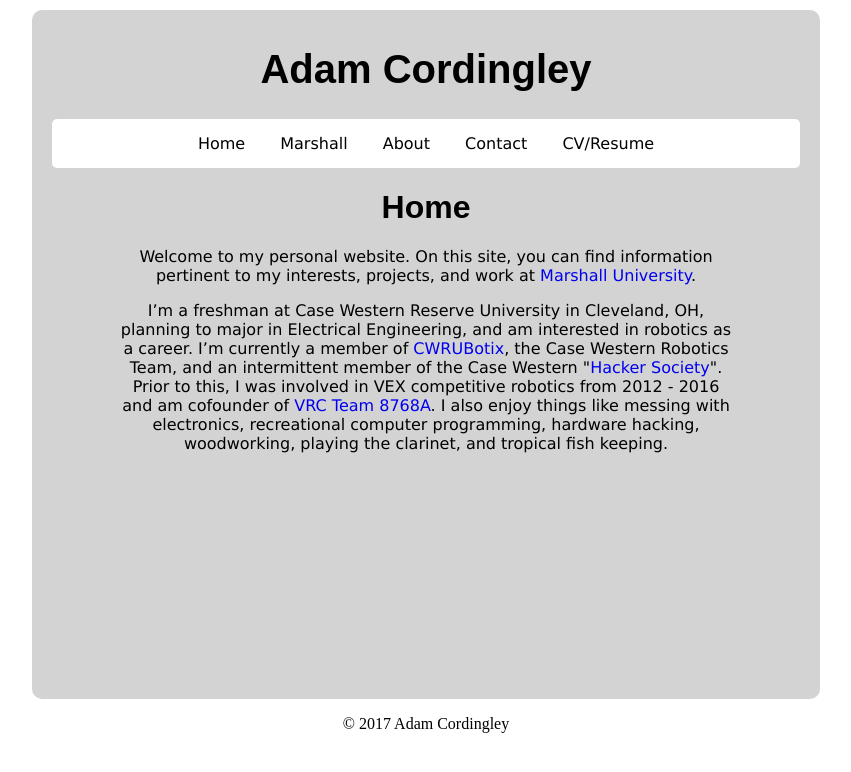
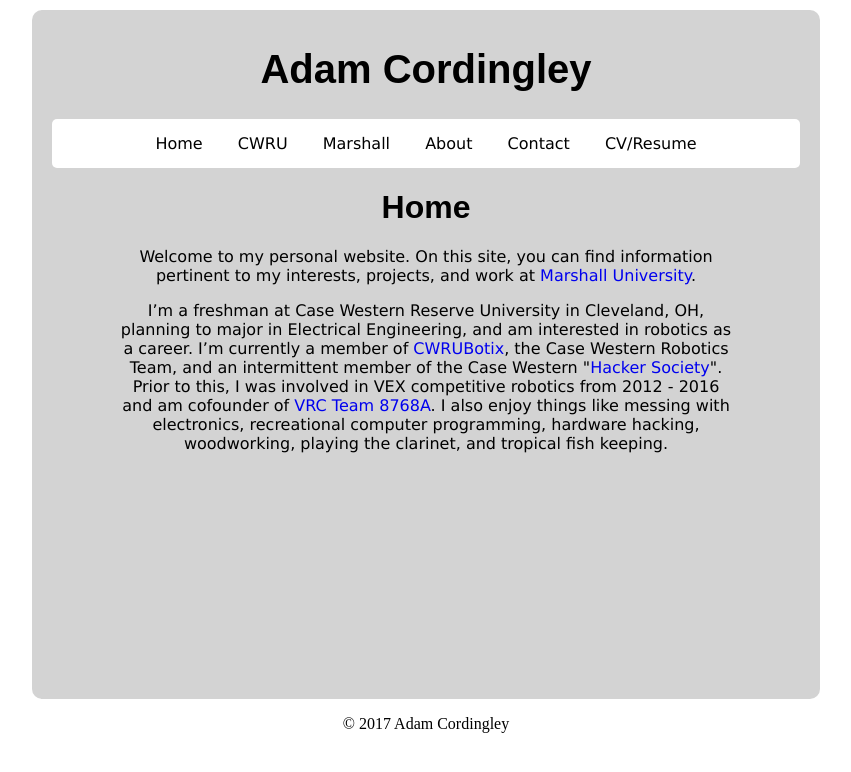
Before and after one commit to AdamC19/AdamC19.github.io, a Jekyll site: the page built from index.html, in a window 1280 px wide. Shown: the top 772 px of the page, without its empty margins (214-1065 px from the left). Built offline with Jekyll 4.4.1, drawn with Linux system fonts in a browser that asks for light colours; comment, search, counter and statistics services are not loaded.

Commit message:
Add nav bar link to new page

```diff
--- a/_layouts/default.html
+++ b/_layouts/default.html
@@ -40,11 +40,12 @@
 		<!--<img src="img/web_header.png">-->
 		<h1 id="header">Adam Cordingley</h1>
 		<div id="nav" >
-			<a href="index.html" id="link">Home</a>
+			<a href="index.html"    id="link">Home</a>
+			<a href="cwru.html"     id="link">CWRU</a>
 			<a href="research.html" id="link">Marshall</a>
-			<a href="about.html" id="link">About</a>
-			<a href="contact.html" id="link">Contact</a>
-			<a href="resume.html" id="link">CV/Resume</a>
+			<a href="about.html"    id="link">About</a>
+			<a href="contact.html"  id="link">Contact</a>
+			<a href="resume.html"   id="link">CV/Resume</a>
 
 		</div>
 		<div id="content" class="center">
```
